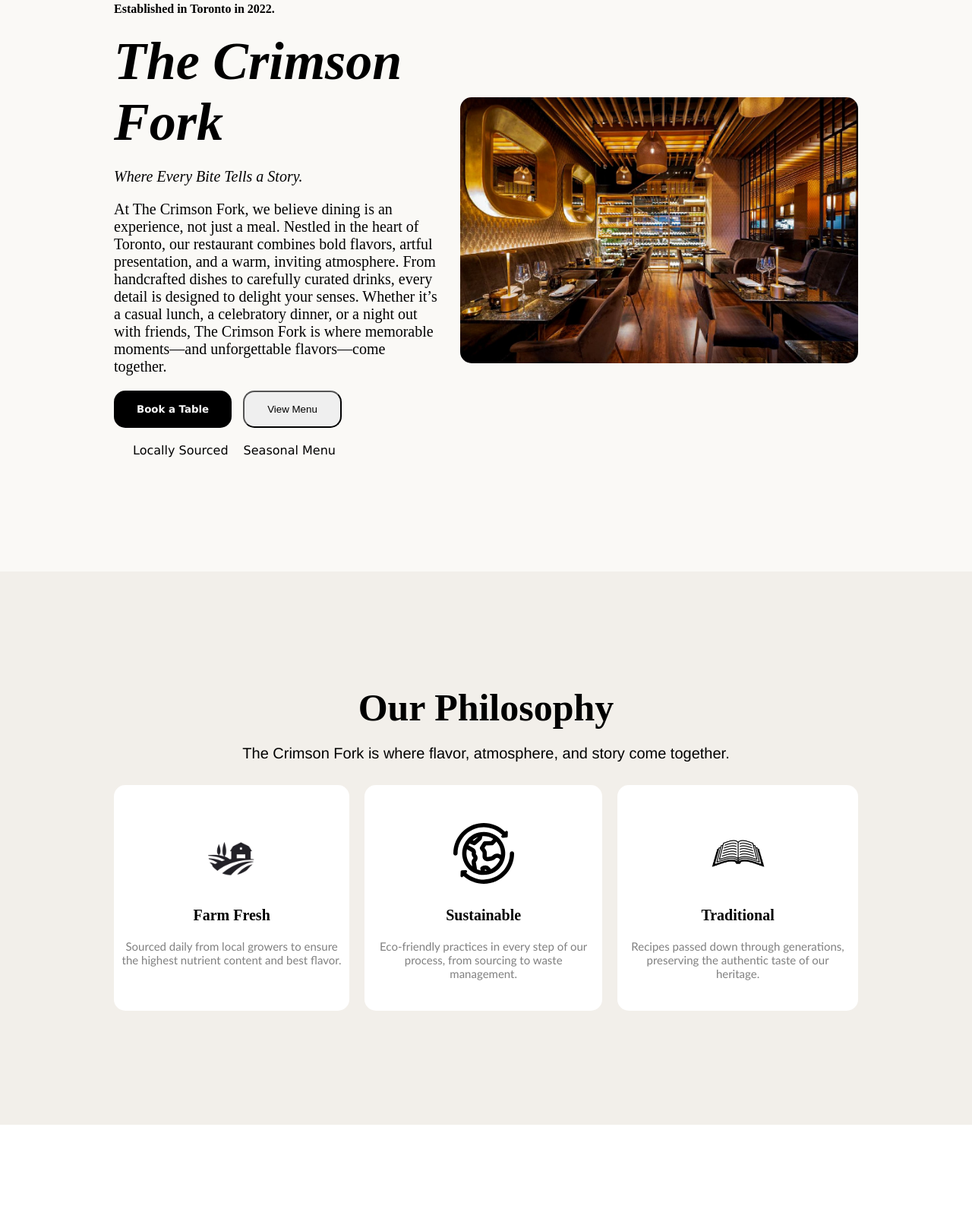
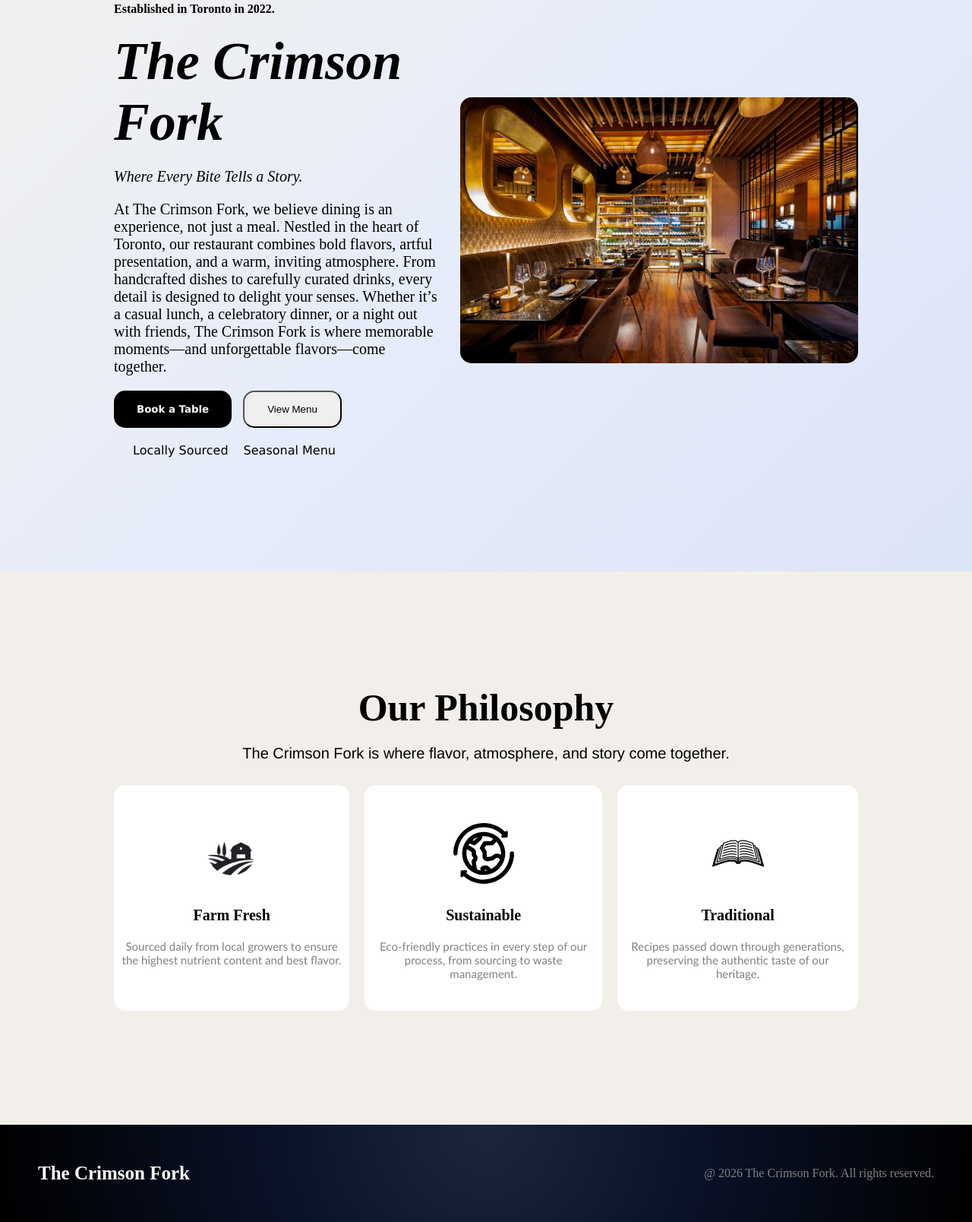
Before and after one commit to danielyu128/Restaurant-Homepage, a website built with webpack: page src/template.html in a window 1280 px wide. Shown: the part 241-1849 px from the top of the page at 76% size. Before the commit the page ends 1721 px from the top, so only its background shows below. Built offline with nearby package versions, Linux system fonts and the light colour scheme.

Commit message:
Add feat. to full home page

```diff
--- a/src/home.js
+++ b/src/home.js
@@ -94,7 +94,7 @@ export default function loadHome() {
     motto.classList.add("motto");
     motto.textContent = "The Crimson Fork is where flavor, atmosphere, and story come together.";
 
-    topSideMedia.append(philosophyTitle,motto);
+    topSideMedia.append(philosophyTitle, motto);
 
     const bottomSideMedia = document.createElement("div");
     bottomSideMedia.classList.add("bottomSideMedia");
@@ -121,7 +121,7 @@ export default function loadHome() {
     card1Paragraph.classList.add("card1Paragraph");
     card1Paragraph.textContent = "Sourced daily from local growers to ensure the highest nutrient content and best flavor.";
 
-    card1.append(card1Img,card1Motto,card1Paragraph);
+    card1.append(card1Img, card1Motto, card1Paragraph);
 
     //Card 2
 
@@ -142,7 +142,7 @@ export default function loadHome() {
     card2Paragraph.classList.add("card2Paragraph");
     card2Paragraph.textContent = "Eco-friendly practices in every step of our process, from sourcing to waste management.";
 
-    card2.append(card2Img,card2Motto,card2Paragraph);
+    card2.append(card2Img, card2Motto, card2Paragraph);
 
 
     //Card 3
@@ -164,14 +164,35 @@ export default function loadHome() {
     card3Paragraph.classList.add("card3Paragraph");
     card3Paragraph.textContent = "Recipes passed down through generations, preserving the authentic taste of our heritage.";
 
-    card3.append(card3Img,card3Motto,card3Paragraph);
+    card3.append(card3Img, card3Motto, card3Paragraph);
 
 
-    bottomSideMedia.append(card1,card2,card3);
+    bottomSideMedia.append(card1, card2, card3);
 
-    innerContainer2.append(topSideMedia,bottomSideMedia);
+    innerContainer2.append(topSideMedia, bottomSideMedia);
 
+    //Adding second inner container to main home page
     home.append(innerContainer2);
+
+
+
+    //Creating third inner container for main page
+
+    const innerContainer3 = document.createElement("div");
+    innerContainer3.classList.add("innerContainer3");
+
+    const footerName = document.createElement("div");
+    footerName.classList.add("footerName");
+    footerName.textContent = "The Crimson Fork";
+
+    const copyright = document.createElement("div");
+    copyright.classList.add("copyright");
+    copyright.textContent = "@ 2026 The Crimson Fork. All rights reserved.";
+
+    innerContainer3.append(footerName,copyright);
+
+    home.append(innerContainer3);
+
 
     return { home, viewMenuButton };
 }
--- a/src/index.js
+++ b/src/index.js
@@ -15,3 +15,22 @@ document.body.prepend(header);
 const {home, viewMenuButton} = loadHome();
 
 content.append(home);
+
+homeButton.addEventListener("click",()=>{
+    clearContent();
+    content.append(home);
+
+});
+
+menuButton.addEventListener("click",()=>{
+    clearContent();
+
+});
+
+
+
+function clearContent(){
+
+    content.textContent = "";
+
+}
--- a/src/styles.css
+++ b/src/styles.css
@@ -11,6 +11,8 @@ body {
     display: flex;
     justify-content: space-around;
     align-items: center;
+    position: sticky;
+    top: 0;
 }
 
 .title {
@@ -86,7 +88,11 @@ body {
 
 /* Inner Container 1 */
 .innerContainer1 {
-    background-color: #FAF9F6;
+    background: linear-gradient(135deg,
+            #F2F1ED 0%,
+            #E6ECFA 50%,
+            #DCE4F7 100%);
+
     display: flex;
     padding: 150px 150px;
     gap: 30px;
@@ -103,25 +109,59 @@ body {
     height: 350px;
     border-radius: 15px;
     align-self: center;
+    transition-duration: 0.2s;
+
+}
+
+.logo:hover {
+    transform: translateX(10px);
+
 }
 
 .establishDate {
     font-weight: bold;
+    transition-duration: 0.2s;
 }
+
+.establishDate:hover {
+    transform: translateY(-10px);
+}
+
 
 .restaurantName {
     font-weight: bold;
     font-size: 70px;
     font-style: italic;
+    transition-duration: 0.2s;
+
+}
+
+.restaurantName:hover {
+    transform: translateY(-10px);
+
 }
 
 .slogan {
     font-size: 20px;
     font-style: oblique;
+    transition-duration: 0.4s;
+
+}
+
+.slogan:hover {
+    transform: translateY(-10px);
+
 }
 
 .bio {
     font-size: 20px;
+    transition-duration: 0.4s;
+
+}
+
+.bio:hover {
+    transform: translateY(-10px);
+
 }
 
 .bookAndViewContainer {
@@ -140,6 +180,8 @@ body {
 .viewMenuButton:hover {
     background-color: #1a1a1a;
     color: white;
+    transform: translateX(5px);
+
 }
 
 
@@ -215,7 +257,8 @@ body {
 
 }
 
-.card1Img,.card3Img {
+.card1Img,
+.card3Img {
     width: auto;
     height: 100px;
 
@@ -243,7 +286,35 @@ body {
 .card1:hover,
 .card2:hover,
 .card3:hover {
-    transform: translateY(-8px);
+    transform: translateY(-10px);
 
 
 }
+
+
+
+
+/* Inner Container 3 */
+.innerContainer3 {
+    background: radial-gradient(circle at top center,
+            #1b263b 0%,
+            #0b132b 40%,
+            #000000 100%);
+
+    display: flex;
+    padding: 50px 50px;
+    gap: 30px;
+    justify-content: space-between;
+    align-items: center;
+
+}
+
+.footerName {
+    color: white;
+    font-weight: bold;
+    font-size: 25px;
+}
+
+.copyright {
+    color: grey;
+}
```
Also changed, not shown: src/assets/steakhouse.jpg (added), 1 other file.
